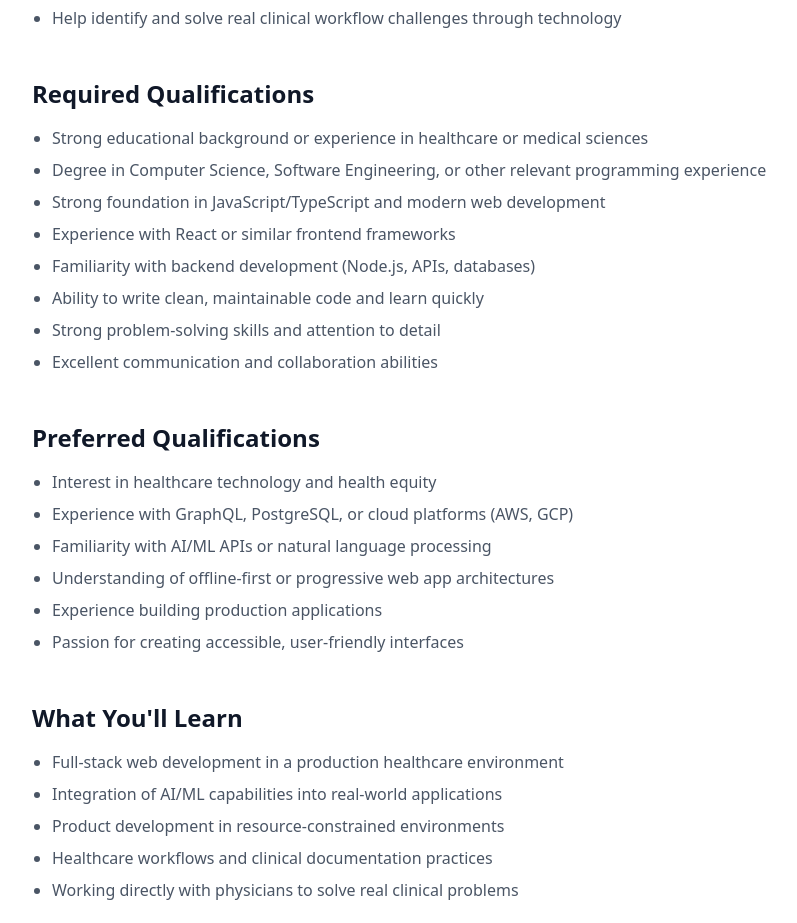
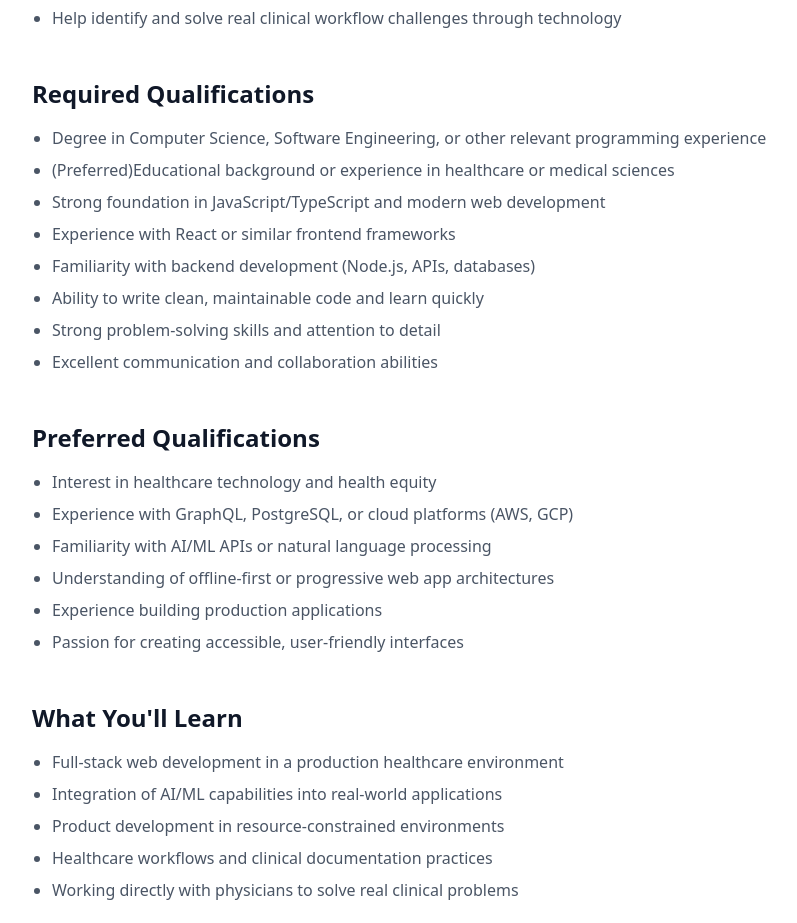
Before and after one commit to Kasa-Labs/kasa_marketing, a Next.js app: page /careers/software-engineering-intern in a window 1280 px wide. Shown: the part 1020-1943 px from the top of the page, without its empty margins (160-957 px from the left). Built offline with nearby package versions, Linux system fonts and the light colour scheme.

Commit message:
[edit] changed careers verbiage

```diff
--- a/app/careers/software-engineering-intern/page.tsx
+++ b/app/careers/software-engineering-intern/page.tsx
@@ -22,8 +22,8 @@ const job = {
     "Help identify and solve real clinical workflow challenges through technology",
   ],
   qualifications: [
-    "Strong educational background or experience in healthcare or medical sciences",
     "Degree in Computer Science, Software Engineering, or other relevant programming experience",
+    "(Preferred)Educational background or experience in healthcare or medical sciences",
     "Strong foundation in JavaScript/TypeScript and modern web development",
     "Experience with React or similar frontend frameworks",
     "Familiarity with backend development (Node.js, APIs, databases)",
```
